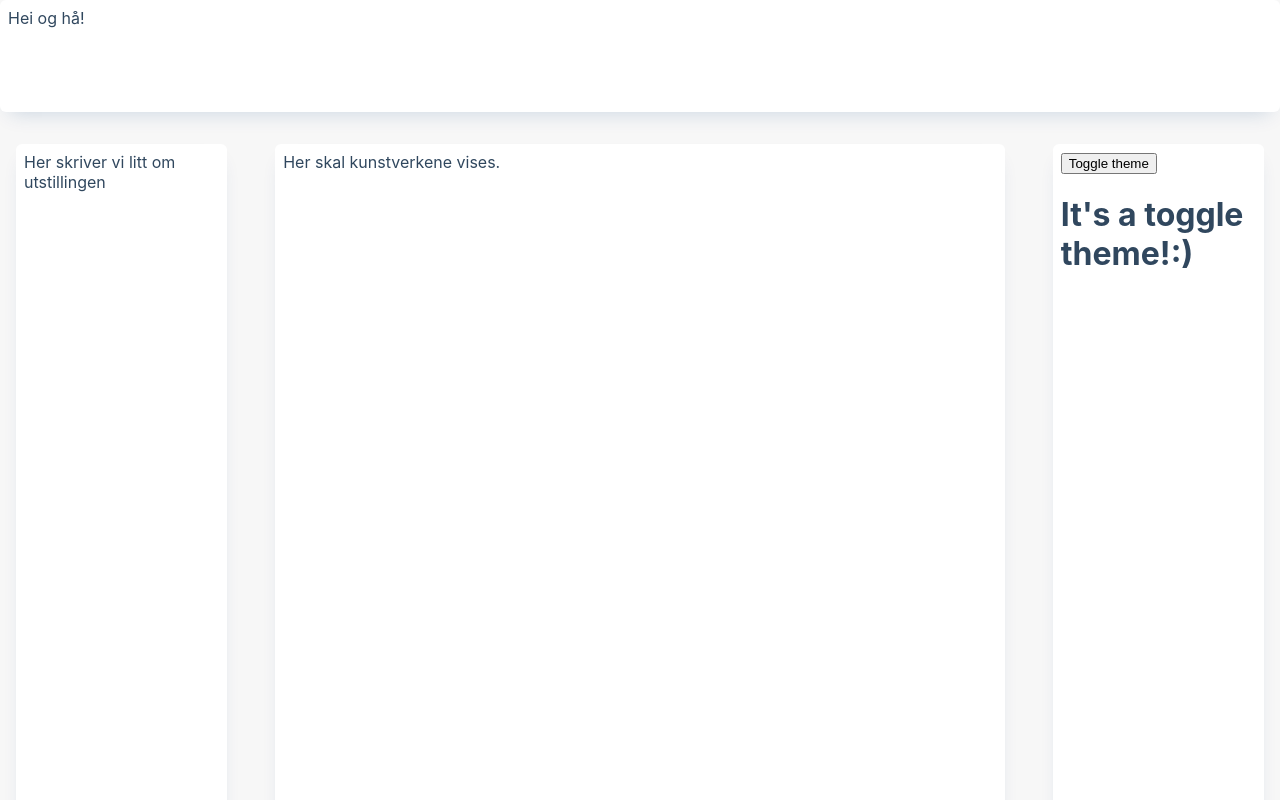
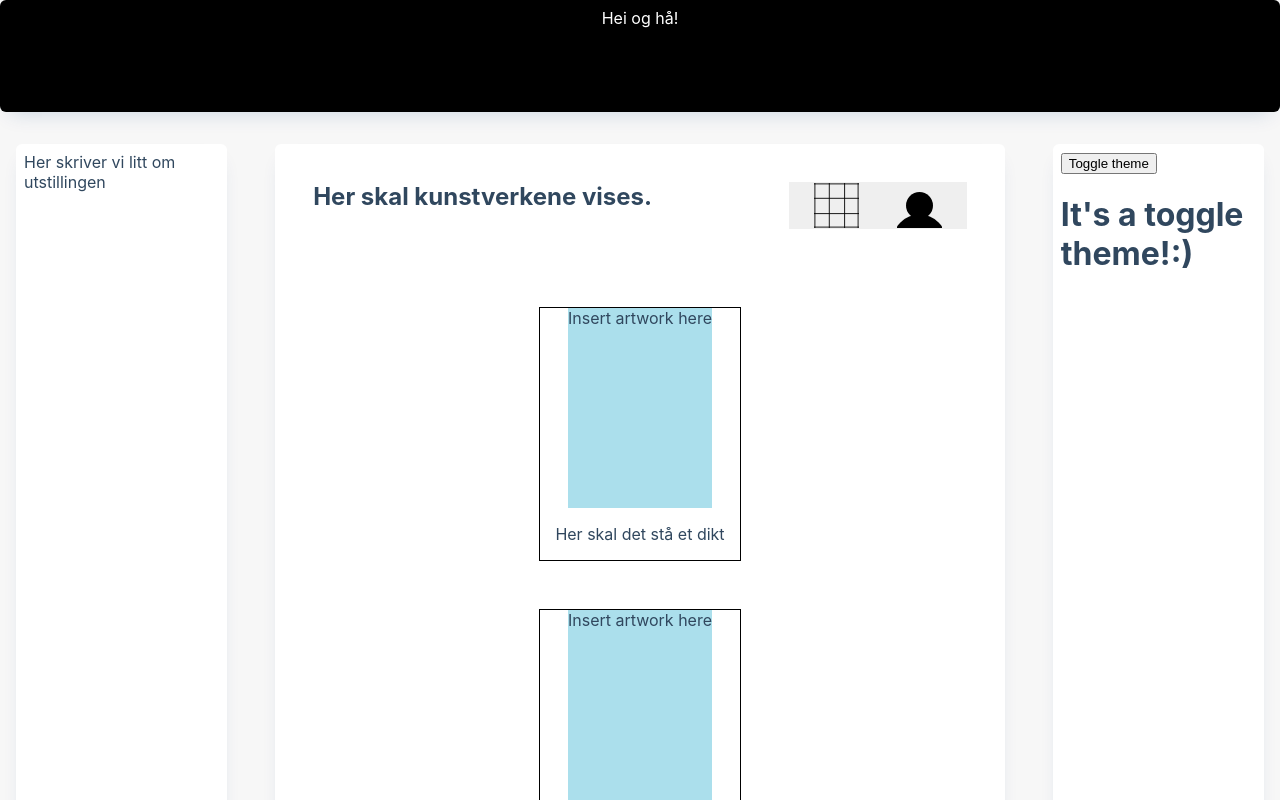
Before and after one commit to carobarstad/IT2810-project-2, a React (Create React App) app in the folder kunstutstilling/: page / in a window 1280 px wide. Shown: the top 800 px of the page. Built offline with nearby package versions, Linux system fonts and the light colour scheme.

Commit message:
"Staged changes from merge with 4"

```diff
--- /dev/null
+++ b/kunstutstilling/src/components/ArtworkBox.tsx
@@ -0,0 +1,14 @@
+import React, { Component } from 'react'
+
+export default class ArtworkBox extends Component {
+    render() {
+        return (
+            <div className="ArtworkBox">
+                <div className="Artwork">
+                    Insert artwork here
+                </div>
+                <p>Her skal det stå et dikt</p>
+            </div>
+        )
+    }
+}
--- a/kunstutstilling/src/components/DisplayBox.tsx
+++ b/kunstutstilling/src/components/DisplayBox.tsx
@@ -1,9 +1,45 @@
-import React from 'react'
+import React, { useState, useEffect } from 'react'
+import ArtworkBox from './ArtworkBox';
+//import PortraitToggleButton from './PortraitToggleButton';
+import Portrait from '../svg/portrait.svg'
+import Gallery from '../svg/gallery.svg'
+
+
 
 export default function DisplayBox() {
+
+    const [galleryView, setGalleryView] = useState(true)
+
+    function toggleView(){
+        galleryView ? setGalleryView(false) : setGalleryView(true)
+    }
+
+    useEffect(()=> {
+        console.log("The displayview has been changed")
+        // Fiks sånn at artworkBox endrer css-grid layout
+        const artboxes = document.getElementsByClassName("ArtworkBox")
+        for (var i = 0; i < artboxes.length; i++){
+            if(galleryView){
+                artboxes[i].setAttribute('style', 'grid-column: 1/4; padding: 0; grid-gap: 1em; border: solid black 1px;width: 200px;justify-items: center; margin: auto')
+            } else {
+                artboxes[i].setAttribute('style', 'grid-column: auto; padding: 0; grid-gap: 1em; border: solid black 1px;width: 200px;justify-items: center; margin: auto')
+            }
+        }
+    }, [galleryView])
+
     return (
         <div className='DisplayBox'>
-            Her skal kunstverkene vises.
+            <h2 className="Tittel">Her skal kunstverkene vises.</h2>
+            <button className="PortraitToggleButton" onClick={()=>toggleView()}>
+                <img src={Gallery} alt="gal" width="45" height="45"/>
+                <img src={Portrait} alt="port" width="45" height="45"/>
+            </button>
+            <ArtworkBox/>
+            <ArtworkBox/>
+            <ArtworkBox/>
+            <ArtworkBox/>
+            <ArtworkBox/>
+            <ArtworkBox/>
         </div>
     )
 }
--- /dev/null
+++ b/kunstutstilling/src/components/PortraitToggleButton.tsx
@@ -0,0 +1,19 @@
+import React from 'react'
+import Portrait from '../svg/portrait.svg'
+import Gallery from '../svg/gallery.svg'
+
+function PortraitToggleButton() {
+
+    function handleOnClick(){
+
+    }
+
+    return (
+        <button className="PortraitToggleButton" onClick={()=>handleOnClick()}>
+            <img src={Gallery} alt="gal" width="45" height="45"/>
+            <img src={Portrait} alt="port" width="45" height="45"/>
+        </button>
+    )
+}
+
+export default PortraitToggleButton
--- a/kunstutstilling/src/components/components.css
+++ b/kunstutstilling/src/components/components.css
@@ -14,6 +14,10 @@
 }
 
 .Header {
+    background: #000;
+    color: #FFF;
+    text-align: center;
+    text-justify: center;
     grid-column: 1/6;
     margin: 0;
     height: 6em;
@@ -29,6 +33,49 @@
 
 .DisplayBox{
     grid-column: 2/5;
+    display: grid;
+    grid-template-columns: repeat(3, 1fr);
+    grid-row-gap: 3em;
+    padding-bottom: 3em;
+}
+
+.DisplayBox > *{
+    justify-content: center;
+    margin: 30px;
+}
+
+.PortraitToggleButton{
+    grid-column: 3;
+    grid-row: 1;
+    border: none;
+    display: grid;
+    grid-template-columns: 1fr 1fr;
+}
+
+.PortraitToggleButton > img{
+    justify-items: center;
+    margin: auto;
+    max-width: 50px;
+}
+
+.Tittel{
+    grid-column: 1/4;
+    grid-row: 1;
+}
+
+.ArtworkBox{
+    margin: 0;
+    padding: 0;
+    grid-gap: 1em;
+    border: solid black 1px;
+    width: 200px;
+    justify-items: center;
+    margin: auto;
+}
+
+.Artwork {
+    background: #abdfec;
+    height: 200px;
 }
 
 /* Desktop */
--- a/kunstutstilling/src/index.tsx
+++ b/kunstutstilling/src/index.tsx
@@ -4,6 +4,7 @@ import './index.css';
 import App from './App';
 import Wrapper from './components/Wrapper';
 import * as serviceWorker from './serviceWorker';
+import Wrapper from './components/Wrapper';
 
 ReactDOM.render(
   <React.StrictMode>
```
Also changed, not shown: kunstutstilling/src/svg/gallery.svg (added), kunstutstilling/src/svg/portrait.svg (added).
